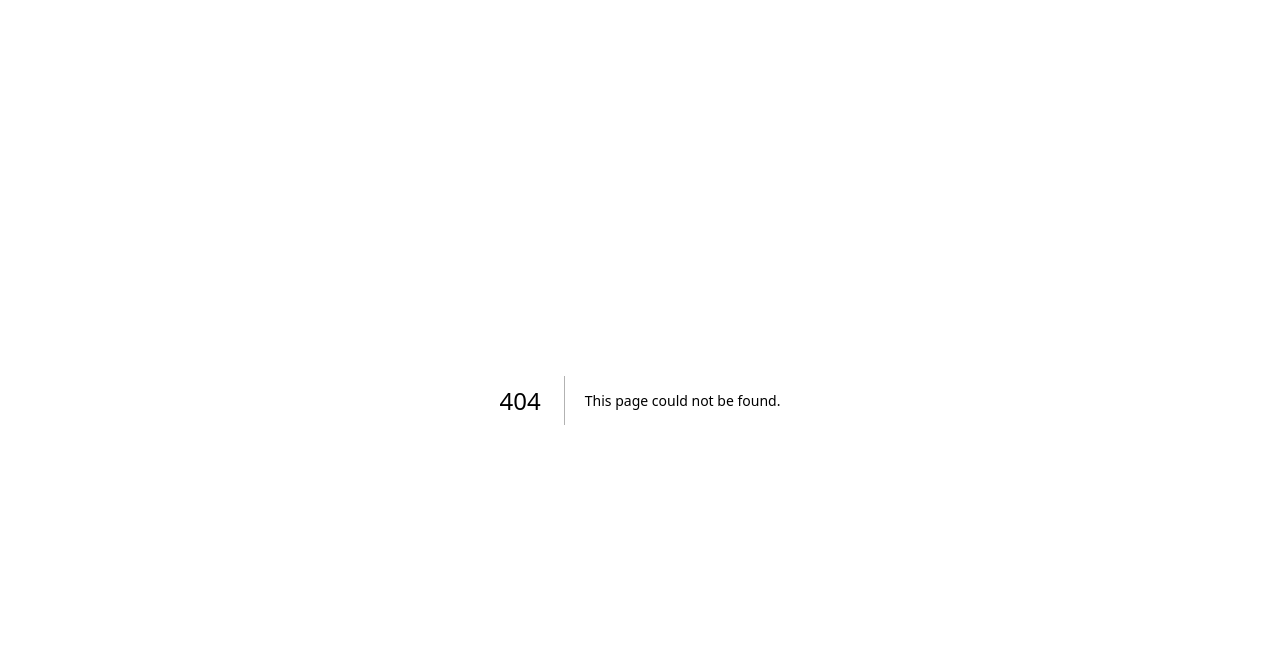
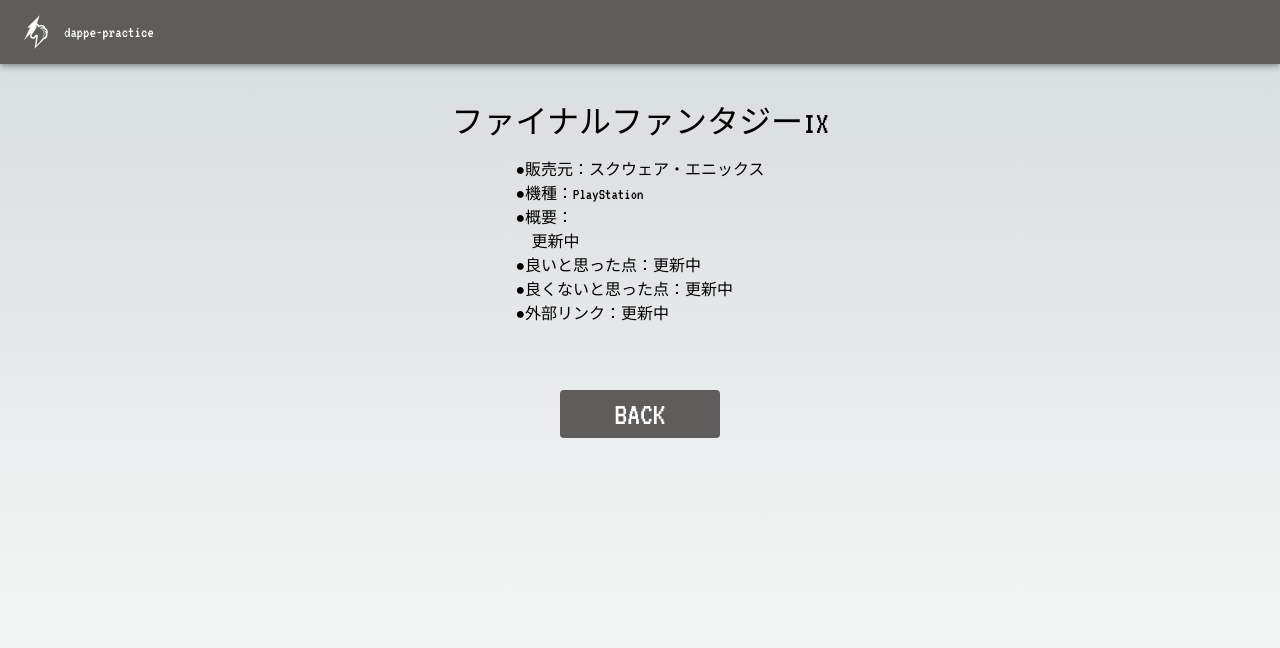
Before and after one commit to dappe0111/dappe-practice-next, a Next.js app: page /game-history/001 in a window 1280 px wide. Before the commit this address had no page. Shown: the top 648 px of the page. Built offline with nearby package versions, Linux system fonts and the light colour scheme.

Commit message:
GameHistory準備

```diff
--- /dev/null
+++ b/src/components/LV3/GameHistoryPage.tsx
@@ -0,0 +1,113 @@
+import styled from "styled-components";
+import Link from "next/link";
+
+const ContentsBlock = styled.div`
+  width: 100%;
+  padding: 32px;
+  display: flex;
+  gap: 16px;
+  flex-direction: column;
+  justify-content: flex-start;
+  align-items: center;
+  @media screen and (max-width: 599px) {
+    padding: 16px;
+  }
+`;
+
+const ContentsTitle = styled.div`
+  font-size: 32px;
+`;
+
+const DescriptionWrap = styled.div`
+  display: flex;
+  flex-direction: column;
+  justify-content: flex-start;
+  align-items: flex-start;
+`;
+
+const ContentsDescription = styled.div`
+  font-size: 16px;
+  line-height: 1.5;
+  text-indent: -1em;
+  padding-left: 1em;
+`;
+
+const UpdateBlock = styled.div`
+  width: 100%;
+  padding: 32px;
+  display: flex;
+  gap: 16px;
+  flex-direction: column;
+  justify-content: center;
+  align-items: center;
+  @media screen and (max-width: 599px) {
+    padding: 16px;
+  }
+`;
+
+const VideoWrap = styled.div`
+  width: 100%;
+  max-width: 640px;
+`;
+
+const ButtonWrap = styled.div`
+  width: 100%;
+  font-size: 16px;
+  padding: 32px;
+  display: flex;
+  justify-content: center;
+  align-items: center;
+`;
+
+const Button = styled.div`
+  min-width: 160px;
+  padding: 8px 16px;
+  display: flex;
+  justify-content: center;
+  align-items: center;
+  background-color: #5f5d5b;
+  border-radius: 4px;
+  transition: 0.4s;
+  &:hover {
+    text-decoration: none;
+    opacity: 0.64;
+  }
+`;
+
+const ButtonText = styled.div`
+  font-size: 32px;
+  color: #ffffff;
+`;
+
+type Props = {
+  contents: any;
+};
+
+const PerformancePage: React.FC<Props> = ({ contents }) => {
+  return (
+    <>
+      <ContentsBlock>
+        <ContentsTitle>{contents.title}</ContentsTitle>
+        <DescriptionWrap>
+          <ContentsDescription>●販売元：{contents.seller}</ContentsDescription>
+          <ContentsDescription>●機種：{contents.model}</ContentsDescription>
+          <ContentsDescription>
+            <div dangerouslySetInnerHTML={{ __html: contents.comment }}></div>
+          </ContentsDescription>
+          <ContentsDescription>{contents.merit}</ContentsDescription>
+          <ContentsDescription>{contents.demerit}</ContentsDescription>
+          <ContentsDescription>●外部リンク：更新中</ContentsDescription>
+        </DescriptionWrap>
+      </ContentsBlock>
+      <ButtonWrap>
+        <Link href="/game-history">
+          <Button>
+            <ButtonText>BACK</ButtonText>
+          </Button>
+        </Link>
+      </ButtonWrap>
+    </>
+  );
+};
+
+export default PerformancePage;
--- /dev/null
+++ b/src/pages/game-history/001.tsx
@@ -0,0 +1,37 @@
+import Header from "@/components/LV3/Header";
+import styled from "styled-components";
+import CommonMeta from "@/components/LV1/CommonMeta";
+import GameHistoryPage from "@/components/LV3/GameHistoryPage";
+
+const Main = styled.main`
+  height: 100vh;
+  margin-top: 64px;
+  display: flex;
+  justify-content: flex-start;
+  align-items: center;
+  flex-direction: column;
+  @media screen and (max-width: 599px) {
+    margin-top: 56px;
+  }
+`;
+
+export default function Performance() {
+  const contents = {
+    title: "ファイナルファンタジーIX",
+    seller: "スクウェア・エニックス",
+    model: "PlayStation",
+    comment: `●概要：<br />更新中`,
+    merit: `●良いと思った点：更新中`,
+    demerit: `●良くないと思った点：更新中`,
+    link: "",
+  };
+  return (
+    <>
+      <CommonMeta title="Performance" />
+      <Header />
+      <Main>
+        <GameHistoryPage contents={contents} />
+      </Main>
+    </>
+  );
+}
```
Also changed, not shown: src/pages/game-history/index.tsx (+44 -3 lines).
